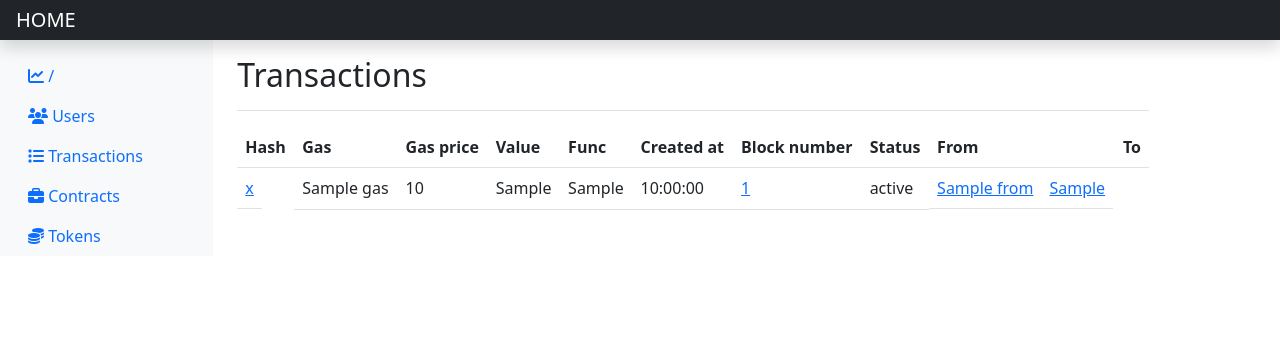
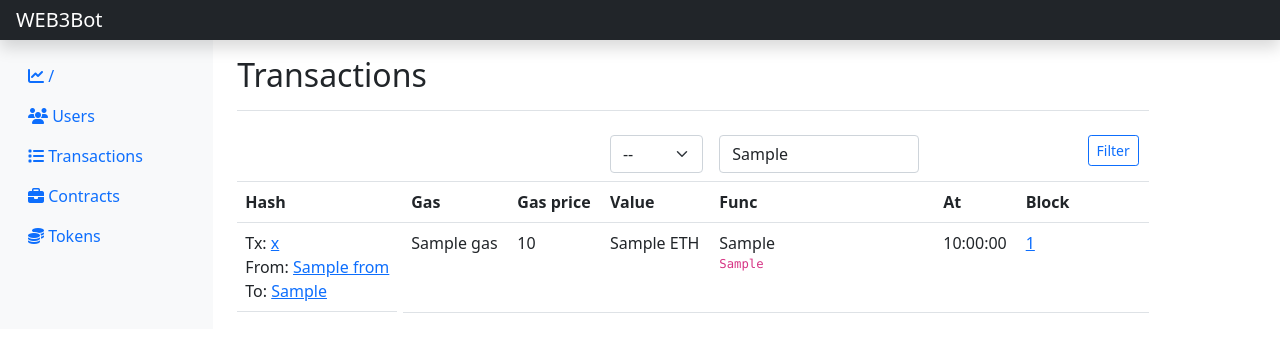
Before and after one commit to makeev/web3_bot, a Python web app: template src/project/templates/transactions.html in a window 1280 px wide. Shown: the top 352 px of the page. Run offline with Jinja, Linux system fonts and the light colour scheme; the template is opened without the code that fills it: most values are stand-ins (such as "Sample title", 1, 10 or a date in 2020); some libraries are stand-ins or nearby versions.

Commit message:
поправил парсер и вывод транзакций

```diff
--- a/src/app.py
+++ b/src/app.py
@@ -4,6 +4,7 @@ import time
 import aioredis
 from sanic.application.state import Mode
 from sanic_jinja2 import SanicJinja2
+from web3 import Web3, HTTPProvider
 
 import settings
 from sanic import Sanic
@@ -33,6 +34,7 @@ app.blueprint(swagger_blueprint)
 
 
 app.ctx.redis = aioredis.from_url(settings.REDIS_URL, decode_responses=True)
+app.ctx.w3 = Web3(HTTPProvider(settings.ETH_HTTP_NODE_URL))
 session = Session(app, interface=AIORedisSessionInterface(app.ctx.redis))
 jinja = SanicJinja2(app, session=session)
 
--- a/src/listen_pending_transactions.py
+++ b/src/listen_pending_transactions.py
@@ -1,6 +1,10 @@
+import json
 import time
 import asyncio
+from decimal import Decimal
 
+import orjson
+import ujson
 from web3 import Web3, HTTPProvider
 from app import get_app
 from utils import myjson
@@ -42,11 +46,11 @@ async def main():
                     gas_price=str(transaction['gasPrice']),
                     nonce=str(transaction['nonce']),
                     value=str(transaction['value']),
+                    value_decimal=Decimal(Decimal(transaction['value'])/10**18),
                     type=transaction['type'],
                     v=transaction['v'],
                     r=transaction['r'].hex(),
                     s=transaction['s'].hex(),
-                    # status=transaction['status']  # можно получить в receipt
                 )
 
                 contract = await t.get_contract(w3)
--- a/src/project/templates/base.html
+++ b/src/project/templates/base.html
@@ -36,7 +36,7 @@
 </div>
 
 <header class="navbar navbar-dark sticky-top bg-dark flex-md-nowrap p-0 shadow">
-    <a class="navbar-brand col-md-3 col-lg-2 me-0 px-3" href="{{ url_for("admin.home") }}">HOME</a>
+    <a class="navbar-brand col-md-3 col-lg-2 me-0 px-3" href="{{ url_for("admin.home") }}">WEB3Bot</a>
     <button class="navbar-toggler position-absolute d-md-none collapsed" type="button" data-bs-toggle="collapse"
             data-bs-target="#sidebarMenu" aria-controls="sidebarMenu" aria-expanded="false"
             aria-label="Toggle navigation">
--- a/src/project/templates/transactions.html
+++ b/src/project/templates/transactions.html
@@ -5,33 +5,64 @@
         <h1 class="h2">Transactions</h1>
     </div>
 
+    <form>
         <div class="row">
             <div class="col-md-12">
                 <table class="table">
+                    <tr>
+                        <th></th>
+                        <th></th>
+                        <th></th>
+                        <th>
+                            <select name="filters:value_decimal" class="form-select">
+                                <option value="">--</option>
+                                <option value=">0.1" {{ 'selected' if filters.value_decimal == '>0.1' }}>&gt;0.1</option>
+                                <option value=">0.5" {{ 'selected' if filters.value_decimal == '>0.5' }}>&gt;0.5</option>
+                                <option value=">1" {{ 'selected' if filters.value_decimal == '>1' }}>&gt;1</option>
+                                <option value=">10" {{ 'selected' if filters.value_decimal == '>10' }}>&gt;10</option>
+                                <option value=">100" {{ 'selected' if filters.value_decimal == '>100' }}>&gt;100</option>
+                            </select>
+                        </th>
+                        <th>
+                            <input type="text" class="form-control input-sm" style="width:200px"
+                                   name="filters:contract_function" placeholder="addLiquidity" value="{{ filters.contract_function }}">
+                        </th>
+                        <th></th>
+                        <th></th>
+                        <th><input type="submit" value="Filter" class="btn btn-sm btn-outline-primary"></th>
+                    </tr>
                     <tr>
                         <th>Hash</th>
                         <th>Gas</th>
                         <th>Gas price</th>
                         <th>Value</th>
                         <th>Func</th>
-                    <th>Created at</th>
-                    <th>Block number</th>
-                    <th>Status</th>
-                    <th>From</th>
-                    <th>To</th>
+                        <th>At</th>
+                        <th>Block</th>
+                        <th></th>
                     </tr>
                     {% for obj in objects %}
                         <tr>
-                        <td class="text-truncate"><a href="https://etherscan.io/tx/{{ obj.hash }}" target="_blank">{{ obj.hash }}</a></td>
+                            <td class="text-truncate">
+                                Tx: <a href="https://etherscan.io/tx/{{ obj.hash }}" target="_blank">{{ obj.hash }}</a>
+                                <br>
+                                From: <a href="https://etherscan.io/address/{{ obj.from_ }}"
+                                         target="_blank">{{ known_addresses.get(obj.from_, obj.from_) }}</a>
+                                <br>
+                                To: <a href="https://etherscan.io/address/{{ obj.to }}"
+                                       target="_blank">{{ known_addresses.get(obj.to, obj.to) }}</a>
+                            </td>
                             <td>{{ obj.gas }}</td>
                             <td>{{ obj.gas_price }}</td>
-                        <td>{{ obj.value_decimal }}</td>
-                        <td>{{ obj.contract_function }}</td>
+                            <td>{{ obj.value_decimal }} ETH</td>
+                            <td>
+                                {{ obj.contract_function }}
+                                <code><pre>{{ obj.pretty_params(known_addresses) }}</pre></code>
+                            </td>
                             <td>{{ obj.created_at.strftime("%H:%M:%S") }}</td>
-                        <td><a href="https://etherscan.io/block/{{ obj.block_number }}" target="_blank">{{ obj.block_number }}</a></td>
-                        <td>{{ obj.status }}</td>
-                        <td class="text-truncate"><a href="https://etherscan.io/address/{{ obj.from_ }}" target="_blank">{{ obj.from_ }}</a></td>
-                        <td class="text-truncate"><a href="https://etherscan.io/address/{{ obj.to }}" target="_blank">{{ obj.to }}</a></td>
+                            <td><a href="https://etherscan.io/block/{{ obj.block_number }}"
+                                   target="_blank">{{ obj.block_number }}</a></td>
+                            <td></td>
                         </tr>
                     {% endfor %}
                 </table>
@@ -39,4 +70,5 @@
                 {% include "_pagination.html" %}
             </div>
         </div>
+    </form>
 {% endblock %}
--- a/src/static/main.css
+++ b/src/static/main.css
@@ -33,7 +33,7 @@
 
 .text-truncate {
     text-overflow: ellipsis;
-    max-width: 150px;
+    max-width: 250px;
     overflow: hidden;
     display: inline-block;
 }
```
Also changed, not shown: src/project/models/transaction.py (+26 -2 lines), src/project/views/transactions.py (+40 -3 lines), src/utils/myjson.py (+16 -2 lines). Lines whose indentation alone changed are shown as unchanged.
